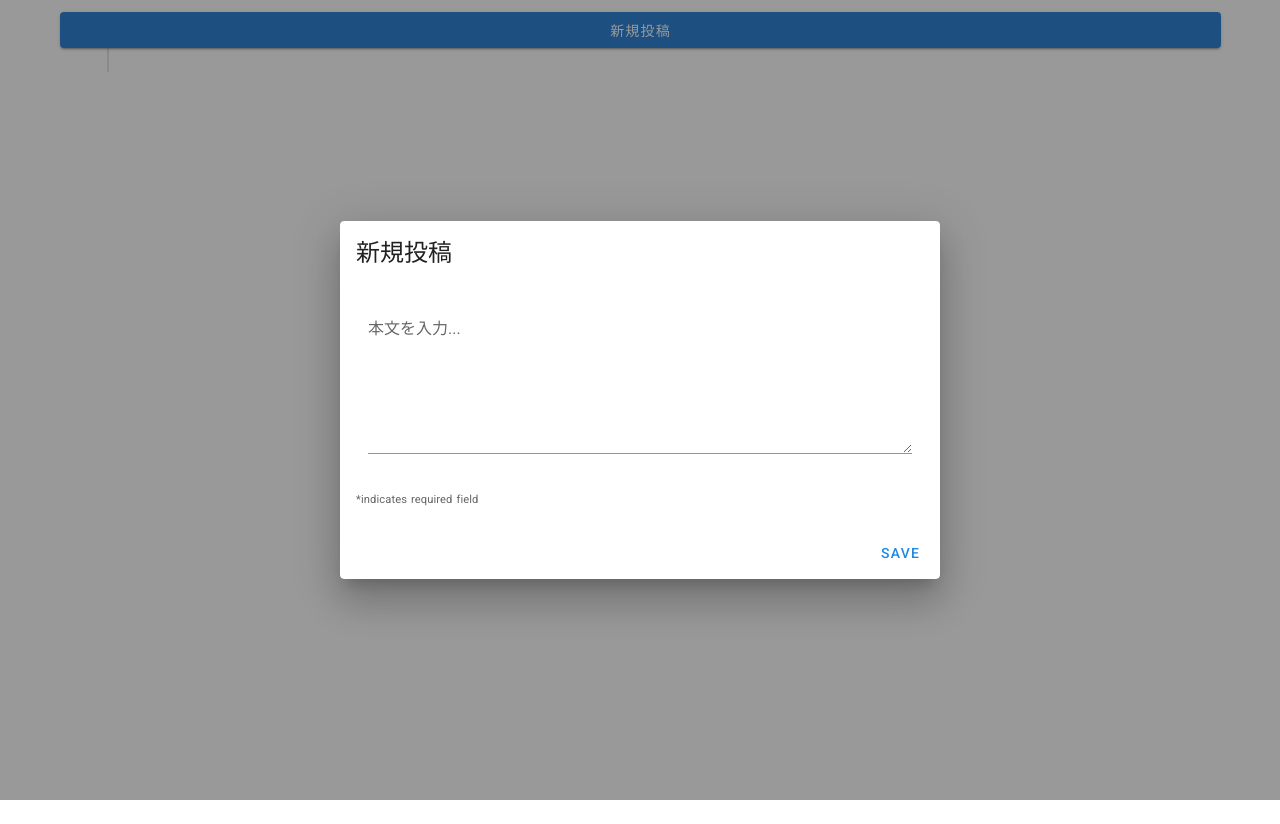
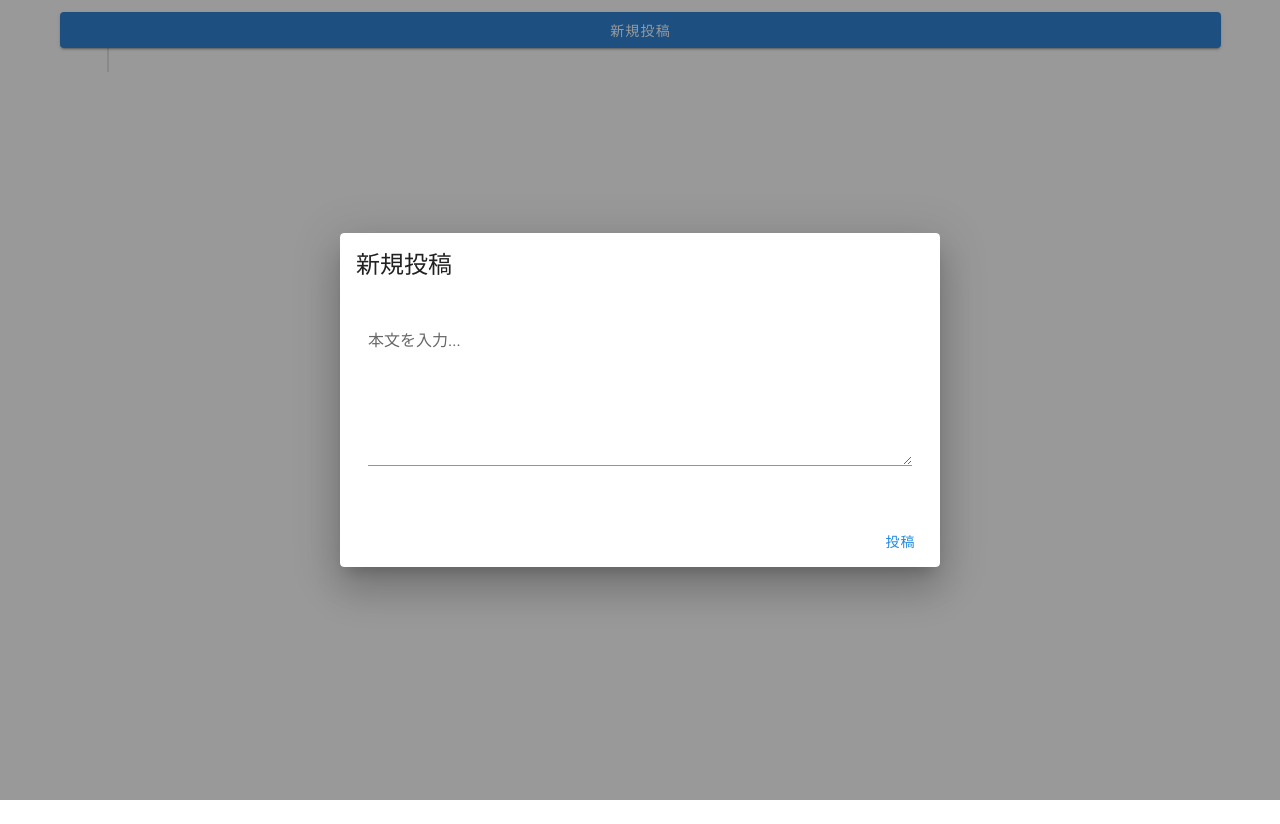
Before and after one commit to ti-aiuto/graphql-sample-posts, a Nuxt app in the folder client/: page / in a window 1280 px wide. Both pictures are taken after a click on the button "新規投稿". Built offline with nearby package versions, Linux system fonts and the light colour scheme.

Commit message:
:pencil2: 調整

```diff
--- a/client/pages/index.vue
+++ b/client/pages/index.vue
@@ -24,11 +24,10 @@
                   </v-col>
                 </v-row>
               </v-container>
-              <small>*indicates required field</small>
             </v-card-text>
             <v-card-actions>
               <v-spacer></v-spacer>
-              <v-btn color="blue darken-1" text type="submit"> Save </v-btn>
+              <v-btn color="blue darken-1" text type="submit">投稿</v-btn>
             </v-card-actions>
           </v-card>
         </form>
@@ -44,7 +43,11 @@
           >
             <v-card>
               <v-card-text>
-                <div class="text--primary mb-2" v-text="post.content" />
+                <div
+                  class="text--primary mb-2"
+                  v-text="post.content"
+                  style="white-space: pre"
+                />
 
                 <div v-text="post.createdAt" />
               </v-card-text>
```
